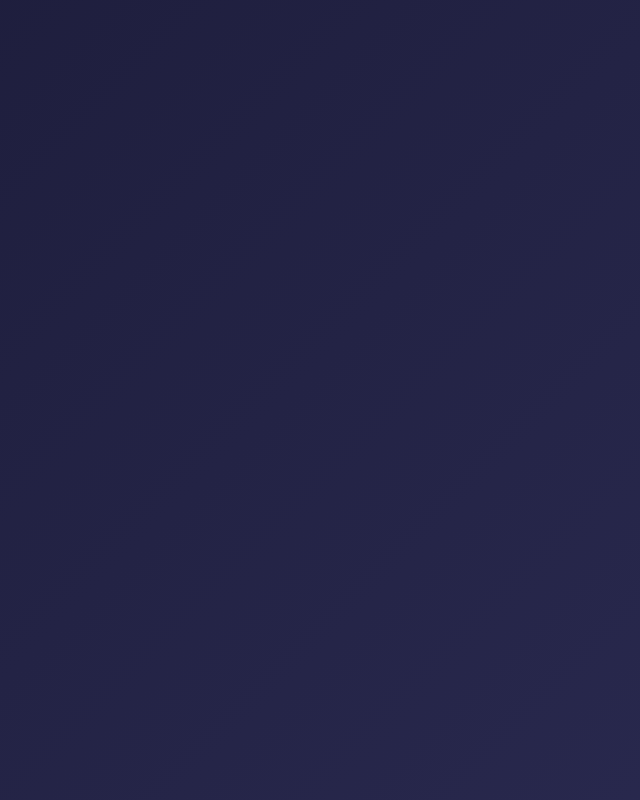
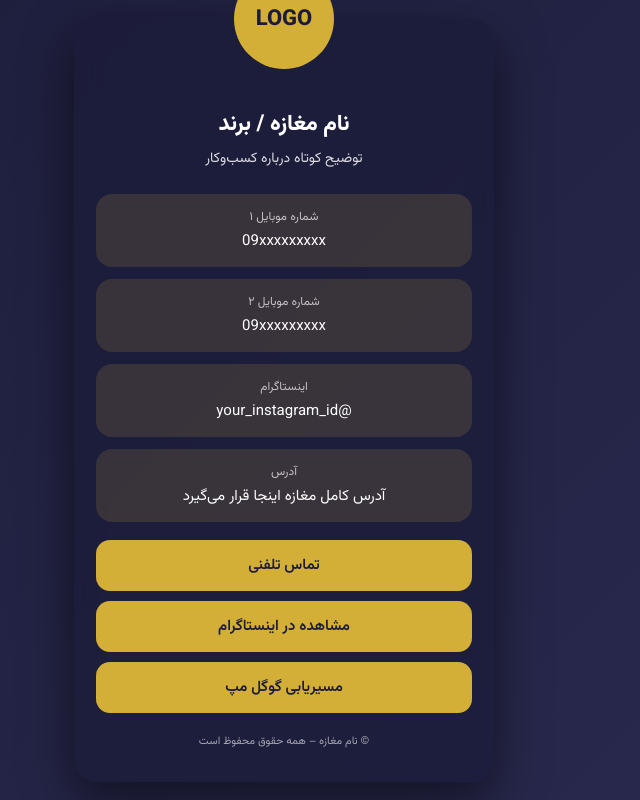
Before and after one commit to Saeed583/landing-page, a plain HTML site: page index.html in a window 1280 px wide. Shown: the whole page, without its empty margins (356-996 px from the left). Drawn offline with Linux system fonts and the light colour scheme.

Commit message:
Update index.html

```diff
--- a/index.html
+++ b/index.html
@@ -5,14 +5,11 @@
   <meta name="viewport" content="width=device-width, initial-scale=1.0" />
   <title>لندینگ تماس مغازه</title>
 
-
   <!-- فونت -->
   <link href="https://fonts.googleapis.com/css2?family=Vazirmatn:wght@300;400;600;800&display=swap" rel="stylesheet">
 
-
   <style>
     * { box-sizing: border-box; }
-
 
     body {
       margin: 0;
@@ -24,7 +21,6 @@ align-items: center;
       justify-content: center;
       background: linear-gradient(135deg, #1c1c3a, #2a2a50); /* ساده و زیبا */
     }
-
 
     .card {
       width: 100%;
@@ -39,7 +35,6 @@ backdrop-filter: blur(12px);
       position: relative;
       z-index: 1;
     }
-
 
     .logo {
       width: 100px;
@@ -59,12 +54,10 @@ transform: translateX(-50%) scale(4);
       animation: logoShrink 2s forwards;
     }
 
-
     @keyframes logoShrink {
       0% { transform: translateX(-50%) scale(4); }
       100% { transform: translateX(-50%) scale(1); }
     }
-
 
     h1 {
       font-size: 22px;
@@ -73,6 +66,96 @@ font-weight: 800;
       color: #fff;
     }
 
+    .subtitle {
+      font-size: 14px;
+      opacity: 0.85;
+      margin-bottom: 24px;
+    }
 
-.subtitle {
+    .item {
+      background: rgba(212, 175, 55, 0.15);
+      border-radius: 16px;
+      padding: 14px 12px;
+      margin-bottom: 12px;
+      font-size: 15px;
+      color: #fff;
+    }
+
+    .item span {
+      display: block;
+      font-size: 12px;
+      opacity: 0.7;
+      margin-bottom: 4px;
+    }
+
+    .cta {
+      margin-top: 18px;
+      display: flex;
+      flex-direction: column;
+      gap: 10px;
+    }
+
+    .btn {
+      text-decoration: none;
+      padding: 14px;
+      border-radius: 14px;
+      font-size: 15px;
+      font-weight: 600;
+      color: #1c1c3a;
+      background: #d4af37;
+    }
+
+    footer {
+      margin-top: 20px;
+      font-size: 11px;
+      opacity: 0.6;
+    }
+
+    @media (max-width: 360px) {
+      h1 { font-size: 20px; }
+      .card { padding: 22px 16px; }
+    }
+  </style>
+</head>
+<body>
+
+  <div class="card">
+    <div class="logo">LOGO</div>
+
+    <h1>نام مغازه / برند</h1>
+    <div class="subtitle">توضیح کوتاه درباره کسب‌وکار</div>
+
+    <div class="item">
+      <span>شماره موبایل ۱</span>
+      09xxxxxxxxx
+    </div>
+
+    <div class="item">
+      <span>شماره موبایل ۲</span>
+      09xxxxxxxxx
+    </div>
+
+    <div class="item">
+      <span>اینستاگرام</span>
+      @your_instagram_id
+    </div>
+
+    <div class="item">
+      <span>آدرس</span>
+      آدرس کامل مغازه اینجا قرار می‌گیرد
+    </div>
+
+    <div class="cta">
+      <a href="#" class="btn">تماس تلفنی</a>
+      <a href="#" class="btn">مشاهده در اینستاگرام</a>
+      <a href="#" class="btn">مسیریابی گوگل مپ</a>
+    </div>
+
+    <footer>
+      © نام مغازه – همه حقوق محفوظ است
+    </footer>
+
+  </div>
+
+</body>
 </html>
```
Lines whose indentation alone changed are shown as unchanged.
